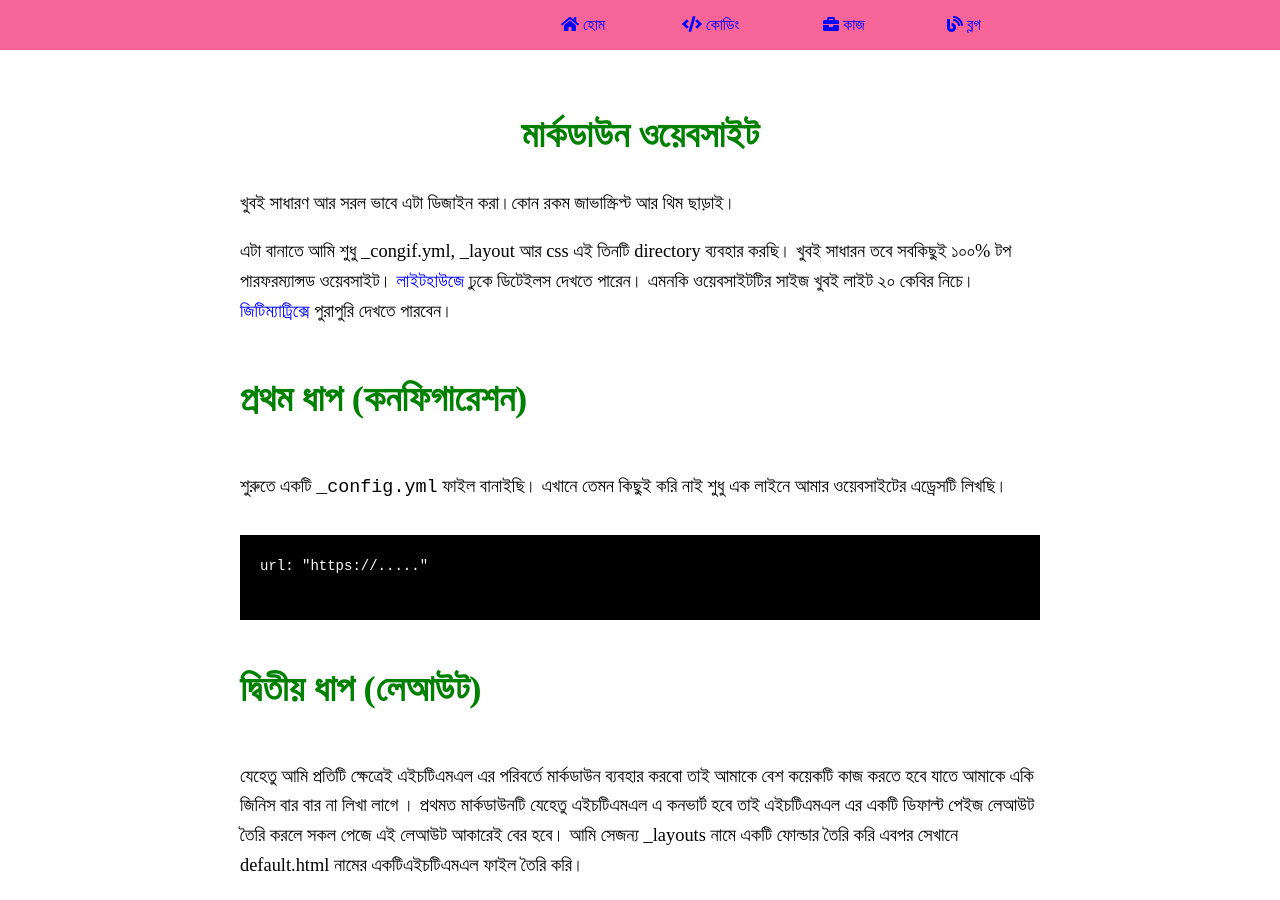
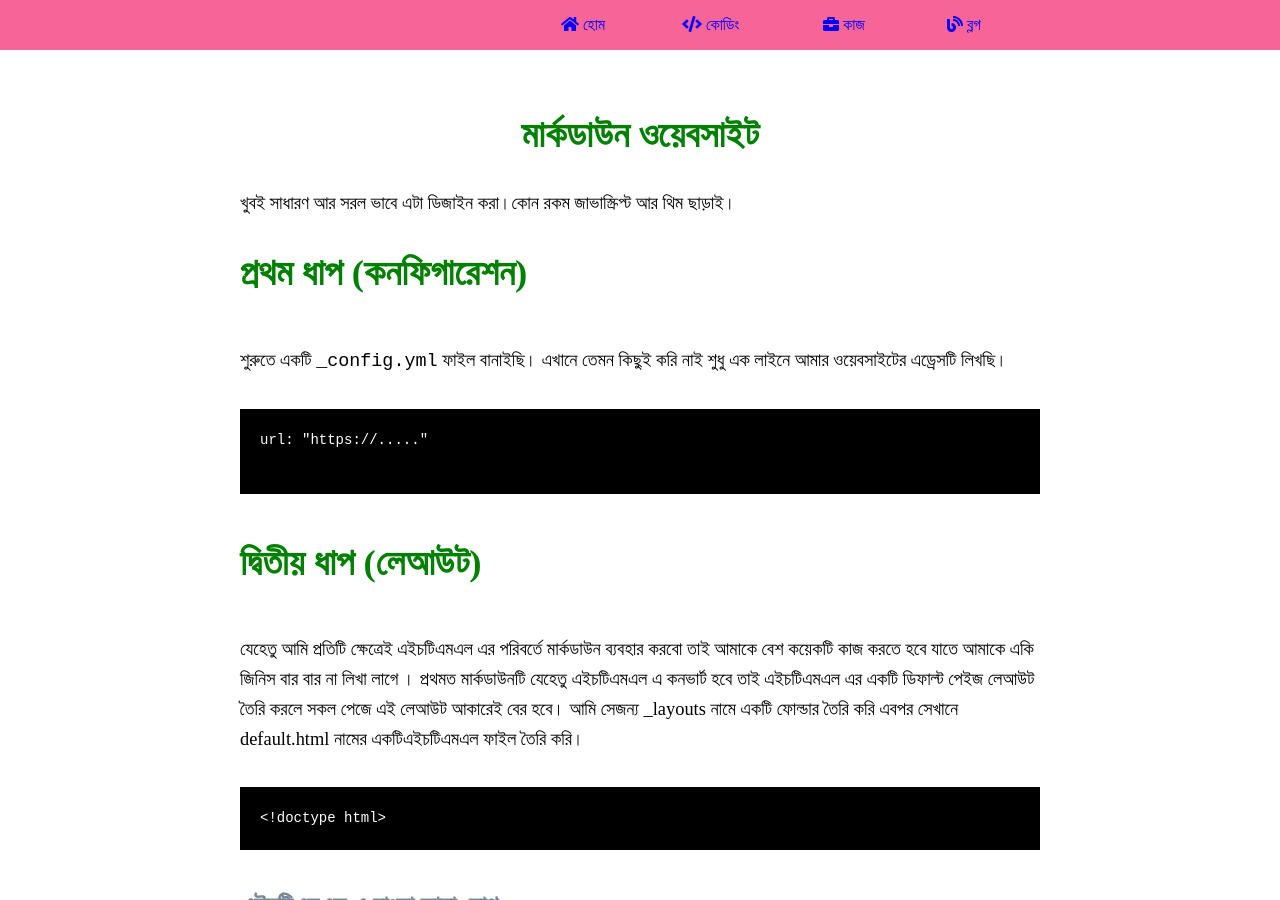
Before and after one commit to sohelkhanz/sohelkhanz.github.io, a Jekyll site: the page built from contents/markdown.md, in a window 1280 px wide and 900 px high. Built offline with Jekyll 4.4.1, drawn with Linux system fonts in a browser that asks for light colours; comment, search, counter and statistics services are not loaded.

Commit message:
Update markdown.md

```diff
--- a/contents/markdown.md
+++ b/contents/markdown.md
@@ -5,7 +5,6 @@ description: খুবই সাধারণ আর সরল ভাবে এ
 permalink: contents/markdown
 layout: post
 ---
-এটা বানাতে আমি শুধু _congif.yml, _layout আর  css এই তিনটি directory ব্যবহার করছি। খুবই সাধারন তবে সবকিছুই ১০০% টপ পারফরম্যান্সড  ওয়েবসাইট। [লাইটহাউজে](https://lighthouse-dot-webdotdevsite.appspot.com//lh/html?url=https%3A%2F%2F60z.github.io) ঢুকে ডিটেইলস দেখতে পারেন। এমনকি ওয়েবসাইটটির সাইজ খুবই লাইট ২০ কেবির নিচে। [জিটিম্যাট্রিক্সে](https://gtmetrix.com/reports/60z.github.io/3UxJb7gS/) পুরাপুরি দেখতে পারবেন।
 
 # প্রথম ধাপ (কনফিগারেশন)
 শুরুতে একটি `_config.yml` ফাইল বানাইছি। এখানে তেমন কিছুই করি নাই শুধু এক লাইনে আমার ওয়েবসাইটের এড্রেসটি লিখছি।
```
